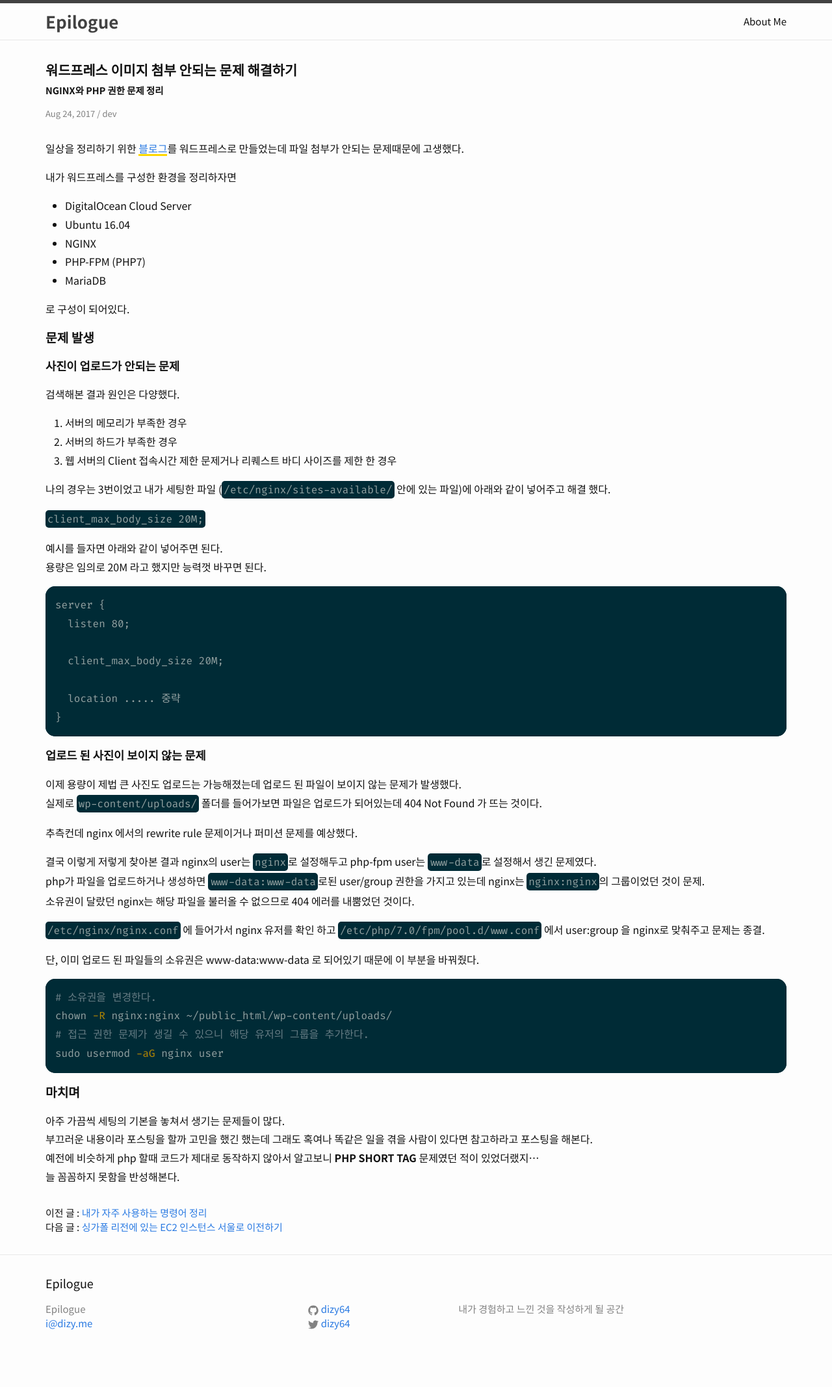
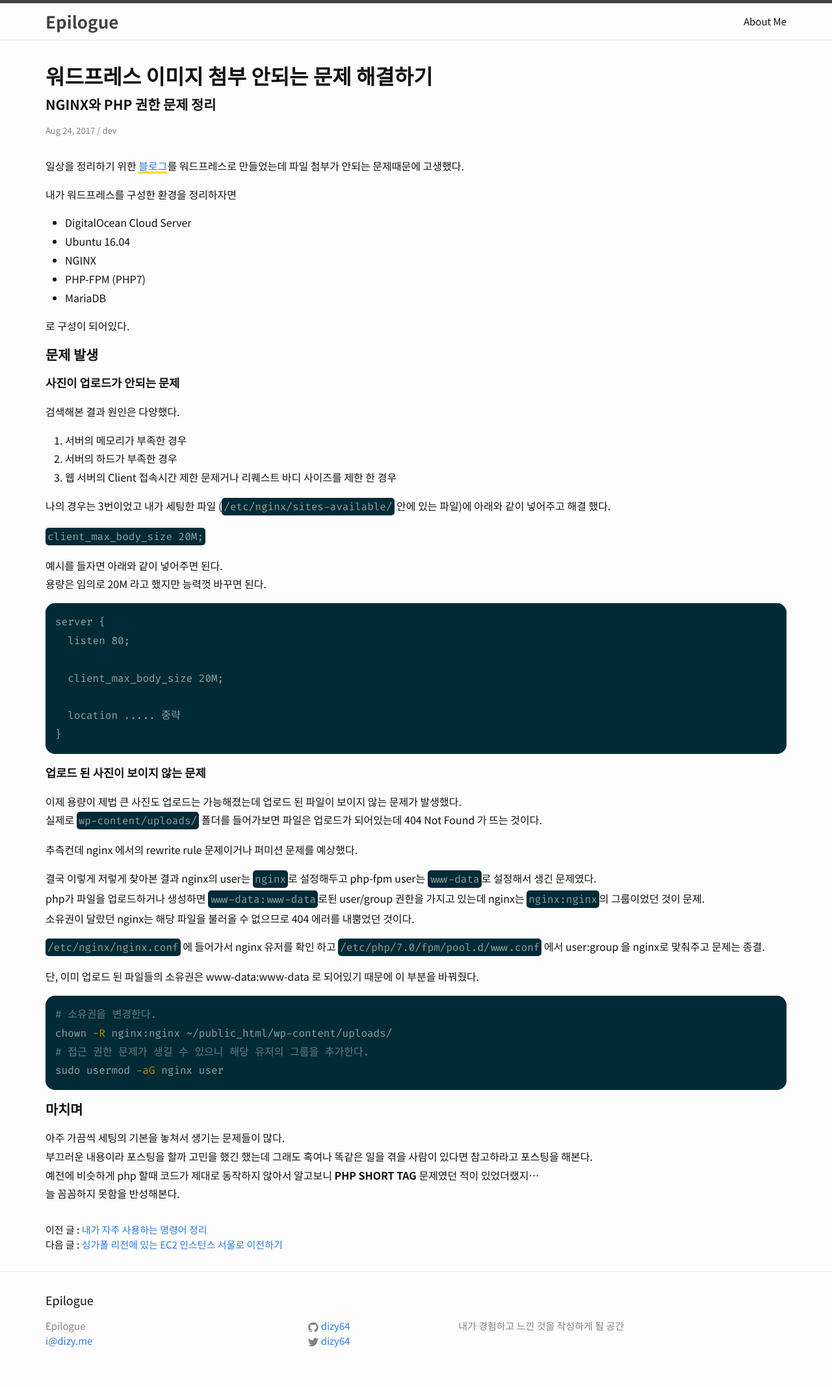
Before and after one commit to dizy64/dizy64.github.io, a Jekyll site: the page built from _posts/2017-08-24-wordpress-file-upload-issue.md, in a window 1280 px wide. Shown: the whole page at 65% size. Built offline with Jekyll 4.4.1, drawn with Linux system fonts in a browser that asks for light colours; comment, search, counter and statistics services are not loaded; before the commit the page ends 2108 px from its top, so only the background shows below that.

Commit message:
글 크기 재조정

```diff
--- a/_sass/_layout.scss
+++ b/_sass/_layout.scss
@@ -258,7 +258,7 @@
 }
 
 .post-title {
-  font-size: 1.3rem;
+  font-size: 2rem;
   line-height: 1.5;
   font-weight: bold;
   word-break: keep-all;
@@ -266,7 +266,7 @@
 
 .post-subtitle {
   margin-top: -10px;
-  font-size: 0.9rem;
+  font-size: 1.3rem;
   font-weight: bold;
   word-break: keep-all;
 }
@@ -280,22 +280,17 @@
   line-height: 180%;
 
   h1, h2, h3, h4, h5, h6 { font-weight: bold }
-  h1 { font-size: 1.4rem }
-  h2 { font-size: 1.3rem }
-  h3 { font-size: 1.2rem; }
-  h4, h5, h6 { font-size: 1.1rem }
+  h1 { font-size: 1.8rem }
+  h2 { font-size: 1.5rem }
+  h3 { font-size: 1.3rem; }
+  h4 { font-size: 1.1rem; }
+  h5, h6 { font-size: 1rem }
+  code { font-size: 1rem; }
 
   @include media-query($on-palm) {
-    font-size: 0.9rem;
     img {
       width: 90%;
     }
-    h1, h2, h3, h4, h5, h6 { font-weight: bold }
-    h1 { font-size: 1.3rem }
-    h2 { font-size: 1.2rem }
-    h3 { font-size: 1.1rem; }
-    h4, h5, h6 { font-size: 1rem }
-    code { font-size: 0.9rem; }
   }
 
   table {
```
